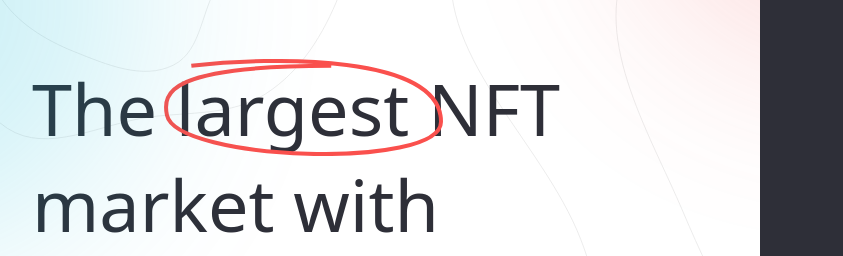
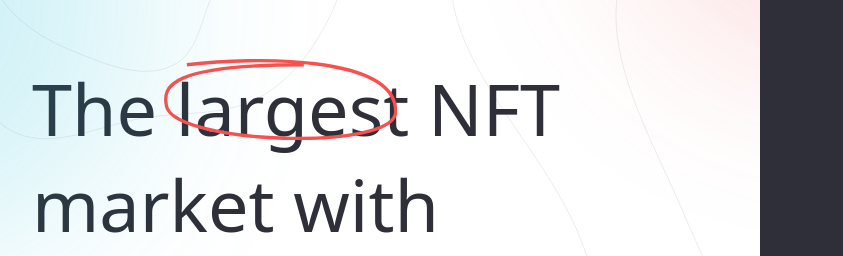
Before and after one commit to Didier-ds/artzie, a website built with Vite: page index.html in a window 1280 px wide. Shown: the part 140-396 px from the top of the page, 0-843 px from the left. Built offline with nearby package versions, Linux system fonts and the light colour scheme; a web font is replaced by a local one.

Commit message:
fix: stlye fix

```diff
--- a/index.html
+++ b/index.html
@@ -46,8 +46,8 @@
           <div class="px-8 relative lg:col-span-7 lg:px-0 pt-44 py-10 lg:pt-[12.5rem]">
             <div class="mx-auto lg:flex lg:flex-col lg:justify-center lg:items-center lg:text-center xl:block xl:text-left lg:mx-0">
               <h1 class="text-5xl leading-[4rem] lg:text-7xl lg:leading-[96px] text-dark font-heading">The <span class="relative">
-                <span class="absolute top-0 left-0 transform -translate-x-3">
-                  <svg width="279" height="97" viewBox="0 0 279 97" fill="none" xmlns="http://www.w3.org/2000/svg">
+                <span class="absolute w-full top-0 left-0 transform -translate-x-3">
+                  <svg class="2xl:w-[270px] 2xl:h-[97px]" viewBox="0 0 279 97" fill="none" xmlns="http://www.w3.org/2000/svg">
                     <path d="M27.3319 6.85769C108.521 -2.57397 277 -4.76945 277 62.6831C277 111.243 12.2295 101.797 2.93432 56.1828C-1.76433 33.1249 5.37409 6.85768 167.211 6.85771" stroke="#FA504D" stroke-width="4"/>
                   </svg>
                 </span>largest</span>
```
